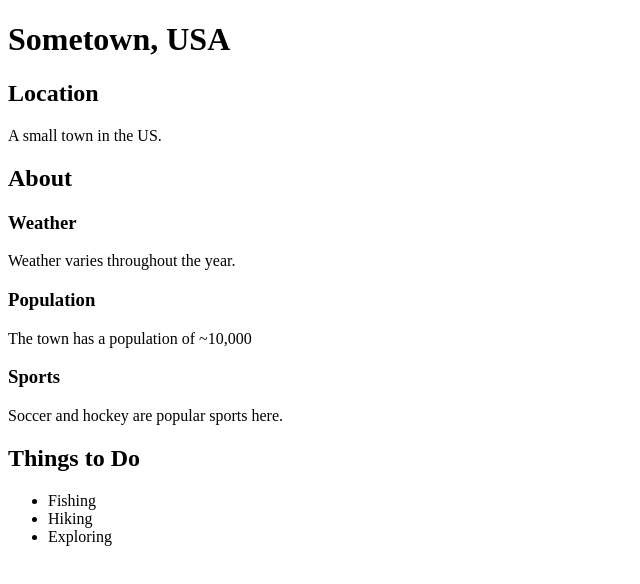
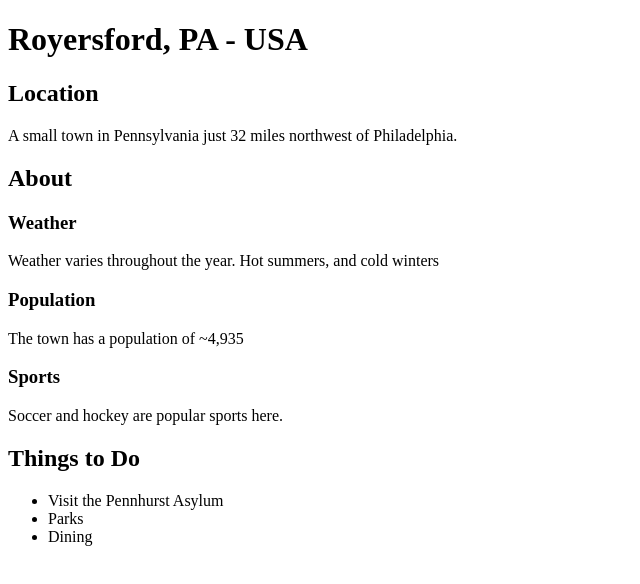
Before and after one commit to DavidOke02/mysite, a plain HTML site: page hometown.html in a window 1280 px wide. Shown: the whole page, without its empty margins (0-640 px from the left). Drawn offline with Linux system fonts and the light colour scheme.

Commit message:
Update hometown.html
Added relevant detail

```diff
--- a/hometown.html
+++ b/hometown.html
@@ -2,23 +2,23 @@
 <html lang="en">
 <head>
     <meta charset="UTF-8">
-    <title>Sometown, USA</title>
+    <title>Royersford, PA - USA</title>
 </head>
 <body>
-    <h1>Sometown, USA</h1>
+    <h1>Royersford, PA - USA</h1>
     <section>
         <h2>Location</h2>
-        <p>A small town in the US.</p>
+        <p>A small town in Pennsylvania just 32 miles northwest of Philadelphia.</p>
     </section>
     <section>
         <h2>About</h2>
         <section>
             <h3>Weather</h3>
-            <p>Weather varies throughout the year.</p>
+            <p>Weather varies throughout the year. Hot summers, and cold winters</p>
         </section>
         <section>
             <h3>Population</h3>
-            <p>The town has a population of ~10,000</p>
+            <p>The town has a population of ~4,935</p>
         </section>
         <section>
         <h3>Sports</h3>
@@ -28,9 +28,9 @@
     <section>
         <h2>Things to Do</h2>
         <ul>
-            <li>Fishing</li>
-            <li>Hiking</li>
-            <li>Exploring</li>
+            <li>Visit the Pennhurst Asylum</li>
+            <li>Parks</li>
+            <li>Dining</li>
         </ul>
     </section>
 </body>
```
